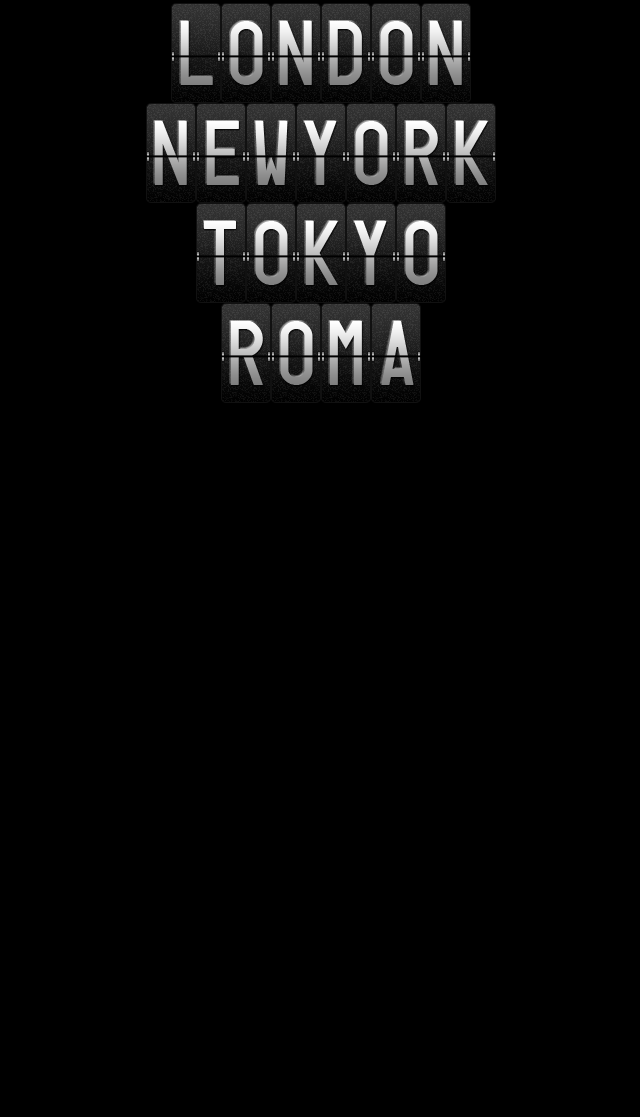
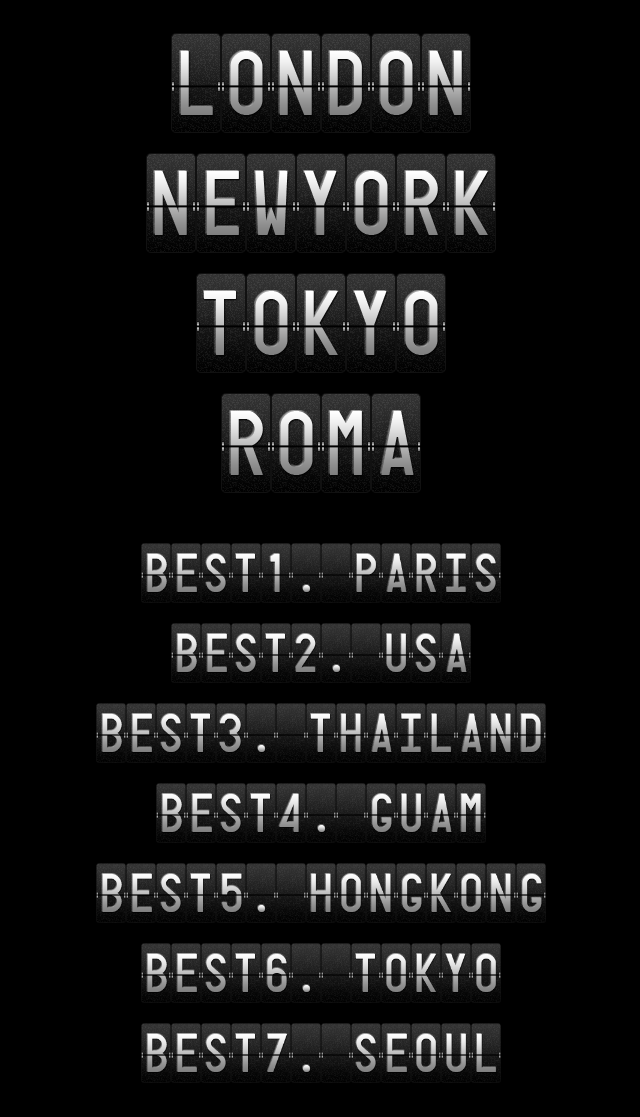
Before and after one commit to ysmuei/flipboard, a plain HTML site: page index.html in a window 1280 px wide. Shown: the part 17-1134 px from the top of the page, without its empty margins (319-959 px from the left). Before the commit the page ends 800 px from the top, so only its background shows below. Drawn offline with nearby package versions, Linux system fonts and the light colour scheme.

Commit message:
size test2

```diff
--- a/index.html
+++ b/index.html
@@ -1,13 +1,13 @@
 <!DOCTYPE html>
-<html lang="en">
+<html lang="ko">
 <head>
     <meta charset="UTF-8">
     <meta name="viewport" content="width=device-width, initial-scale=1.0">
-    <title>Document</title>
+    <title>FlipBoard</title>
     <style>
         body {
             margin: 0;
-            padding: 20px;
+            padding: 50px;
             background: black;
             color: white;
 
@@ -32,7 +32,7 @@
 
         .splitflap {
             margin: 0 auto;
-
+            margin-bottom: 20px;
             -webkit-perspective-origin: top center;
             -moz-perspective-origin: top center;
             -ms-perspective-origin: top center;
@@ -53,23 +53,17 @@
         <div class="do-splitflap">Roma</div>
     </div>
 
-    <!-- <div class="example">
-        <h1>Autoplay disabled</h1>
-
-        <div class="click-splitflap">It s nice</div>
-    </div>
 
     <div class="example">
-        <h1>JS-set text</h1>
 
-        <div class="empty-splitflap"></div>
+        <div class="resized-splitflap">Best1. Paris</div>
+        <div class="resized-splitflap">Best2. USA</div>
+        <div class="resized-splitflap">Best3. Thailand</div>
+        <div class="resized-splitflap">Best4. GUAM</div>
+        <div class="resized-splitflap">Best5. HONGKONG</div>
+        <div class="resized-splitflap">Best6. Tokyo</div>
+        <div class="resized-splitflap">Best7. Seoul</div>
     </div>
-
-    <div class="example">
-        <h1>Modified size</h1>
-
-        <div class="resized-splitflap">It s a Small World</div>
-    </div> -->
 
     <script src="https://ajax.googleapis.com/ajax/libs/jquery/3.6.0/jquery.min.js"></script>
     <script src="jquery.splitflap.js"></script>
@@ -96,7 +90,7 @@
                             text: 'This is JS'
                         });
 
-                var ratio = 0.5;
+                var ratio = 0.6;
                 $('.resized-splitflap')
                         .splitFlap({
                             charWidth:  50 * ratio,
```
